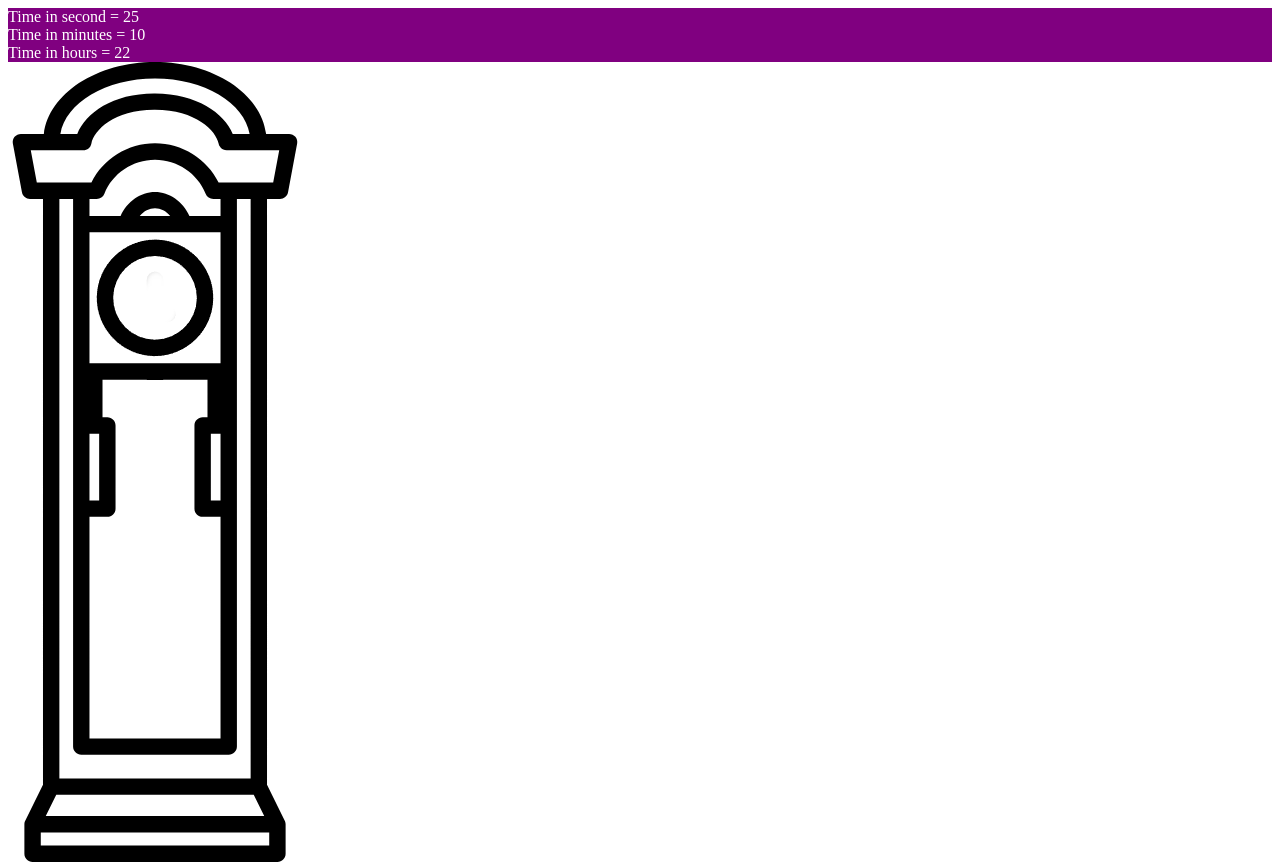
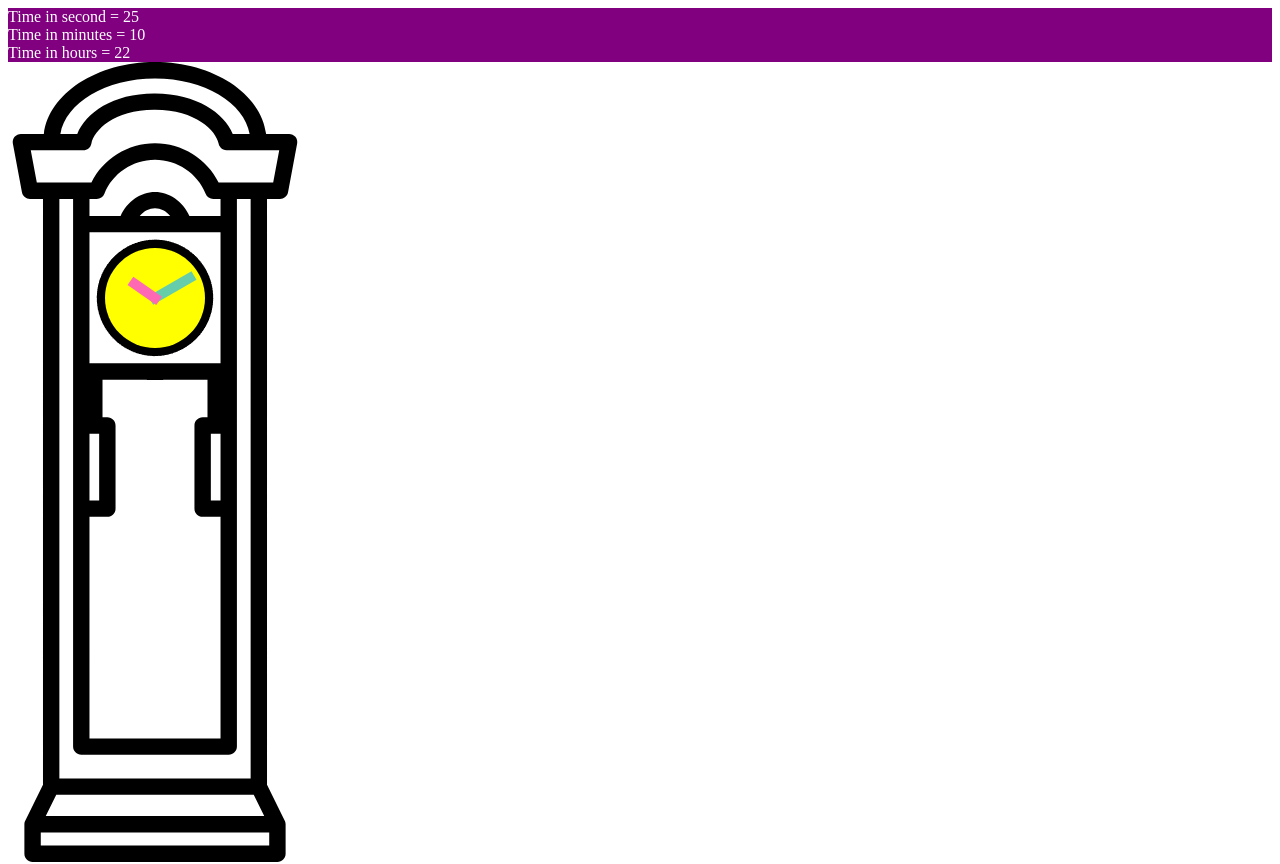
Before and after one commit to M-Feale/react-ticking-clock, a React (Vite) app: page / in a window 1280 px wide. Shown: the top 864 px of the page. Built offline with nearby package versions, Linux system fonts and the light colour scheme.

Commit message:
implemented-conditional-rendering

```diff
--- a/src/App.jsx
+++ b/src/App.jsx
@@ -8,7 +8,7 @@ const App = () => {
 	const [hours, setHours] = useState(0);
 
 	let minuteDegrees = 180 + minutes * 6;
-	let hourDegrees = 180 + hours * 30 + (minutes/60 * 30)
+	let hourDegrees = 180 + hours * 30 + (minutes / 60) * 30;
 
 	const updateTime = () => {
 		const now = new Date();
@@ -17,27 +17,27 @@ const App = () => {
 		//Circle has 360 degrees meaning that every minute, the minute hand must move 6 degrees.
 		setMinutes(now.getMinutes());
 
-
 		// Clock only displays 12 hours so every hour, the hour hand moves 30 degrees. Counterpoint, on a real clock, hour hand moves progressively...
 		setHours(now.getHours());
-
 	};
 
 	setInterval(updateTime, 1000);
 
 	return (
+		minutes > 0 && (
 			<>
 				<Box>
 					<div>Time in second = {seconds}</div>
 					<div>Time in minutes = {minutes}</div>
 					<div>Time in hours = {hours}</div>
 				</Box>
-			<img src={clock} />
+				<ClockFrame src={clock} />
 				<ClockFace>
 					<Hand className="minute" $travel={minuteDegrees}></Hand>
 					<Hand className="hour" $travel={hourDegrees}></Hand>
 				</ClockFace>
 			</>
+		)
 	);
 };
 
@@ -46,12 +46,19 @@ const Box = styled.div`
 	background-color: purple;
 `;
 
+const ClockFrame = styled.img`
+	position: relative;
+`;
+
 const ClockFace = styled.div`
-	height: 200px;
-	width: 200px;
-	background-color: black;
+	height: 100px;
+	width: 100px;
+	background-color: yellow;
 	position: relative;
 	border-radius: 50%;
+
+	top: -618px;
+	left: 97px;
 `;
 
 const Hand = styled.div`
@@ -62,12 +69,12 @@ const Hand = styled.div`
 	transform-origin: 50% 5px;
 
 	&.minute {
-		height: 100px;
+		height: 50px;
 		background-color: mediumaquamarine;
 		transform: ${(props) => `rotate(${props.$travel}deg)`};
 	}
 	&.hour {
-		height: 70px;
+		height: 35px;
 		background-color: hotpink;
 		transform: ${(props) => `rotate(${props.$travel}deg)`};
 	}
```
Lines whose indentation alone changed are shown as unchanged.
